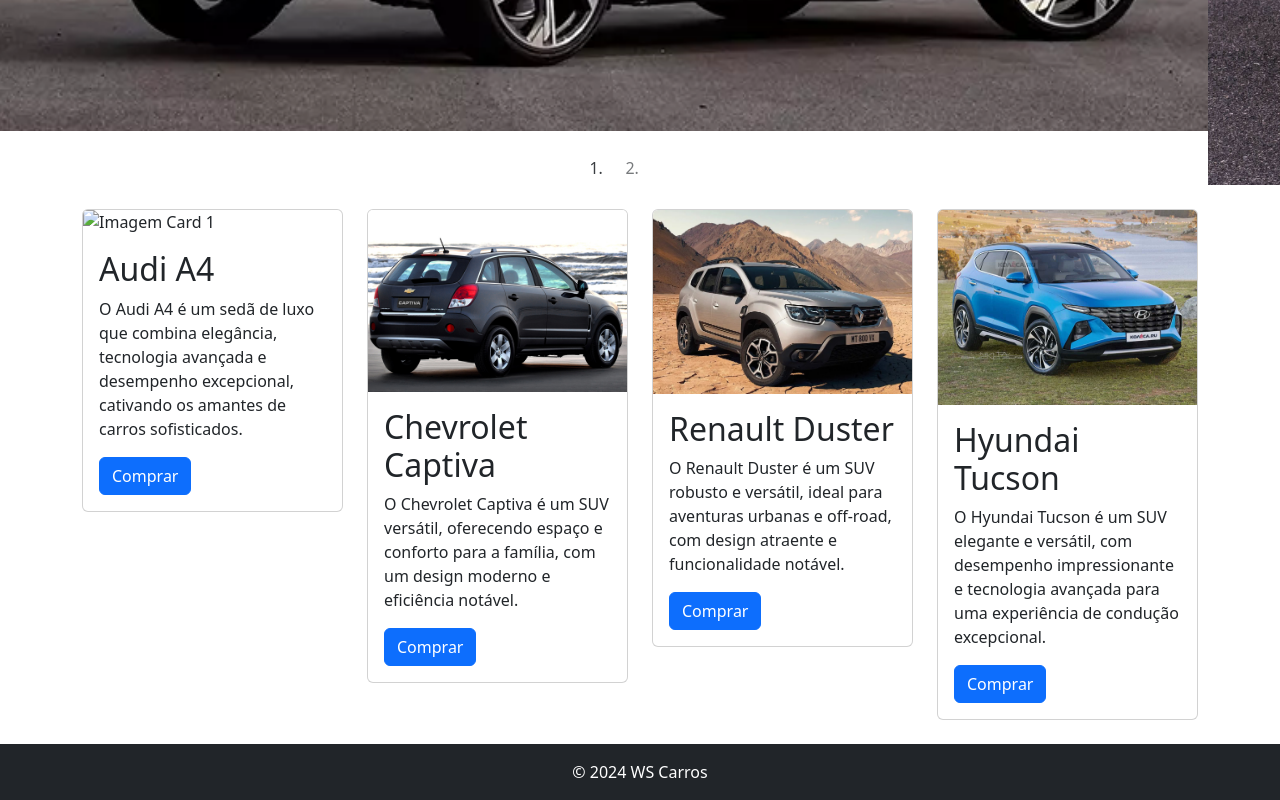
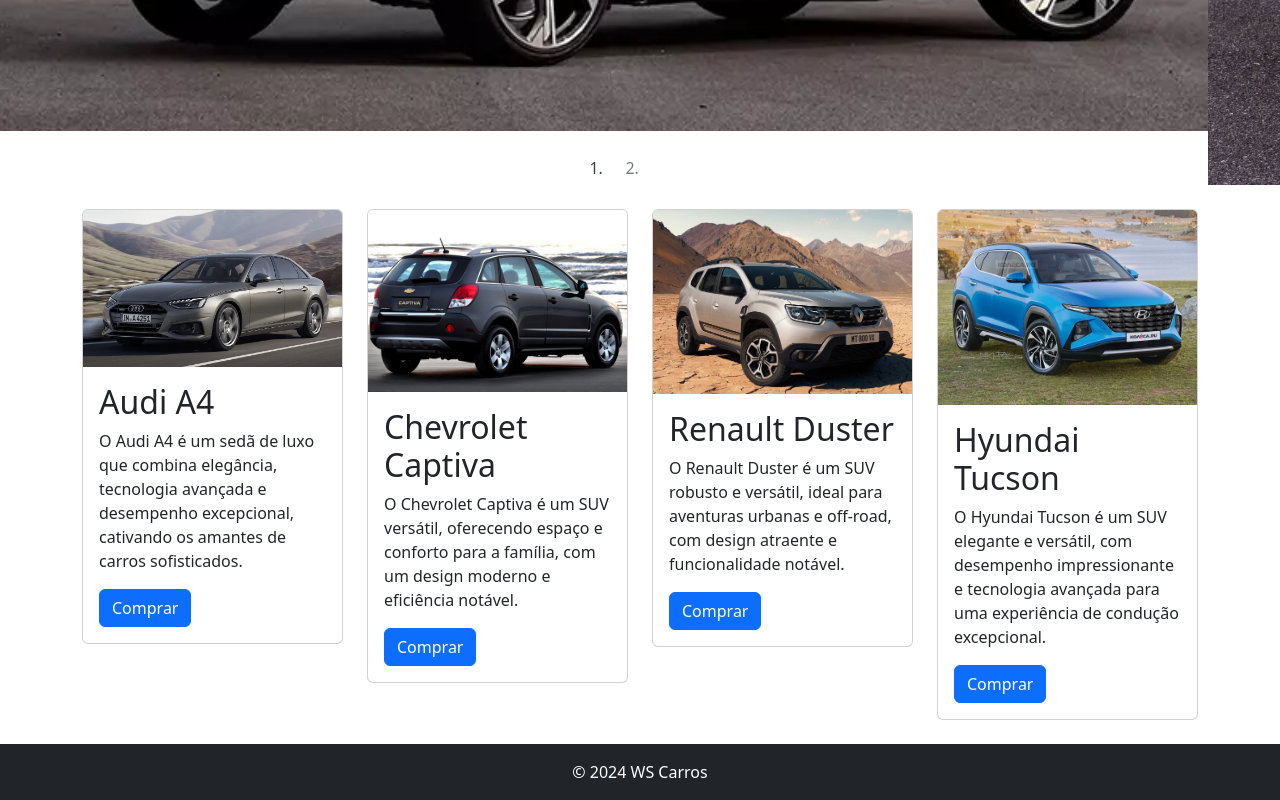
Before and after one commit to Weskl01999/Carros, a plain HTML site: page index.html in a window 1280 px wide. Shown: the part 829-1629 px from the top of the page. Drawn offline with nearby package versions, Linux system fonts and the light colour scheme.

```diff
--- a/index.html
+++ b/index.html
@@ -76,7 +76,7 @@
         <div class="row">
             <div class="col-md-3">
                 <div class="card mb-4">
-                    <img src="imagens/audi-a4-quattro-35.jpeg" class="card-img-top" alt="Imagem Card 1">
+                    <img src="imagens/audi-a4-quattro-35.webp" class="card-img-top" alt="Imagem Card 1">
                     <div class="card-body">
                         <h2 class="card-title">Audi A4</h2>
                         <p class="card-text">O Audi A4 é um sedã de luxo que combina elegância, tecnologia avançada e desempenho excepcional, cativando os amantes de carros sofisticados.</p>
```
